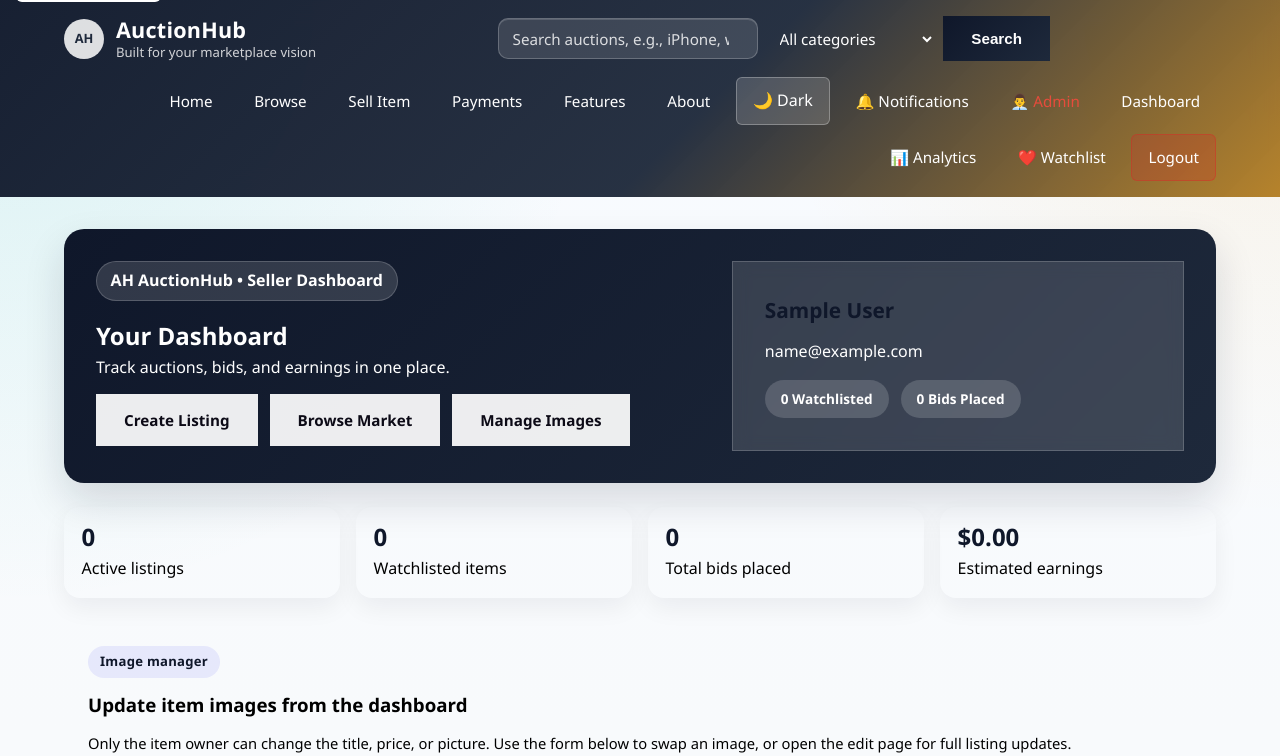
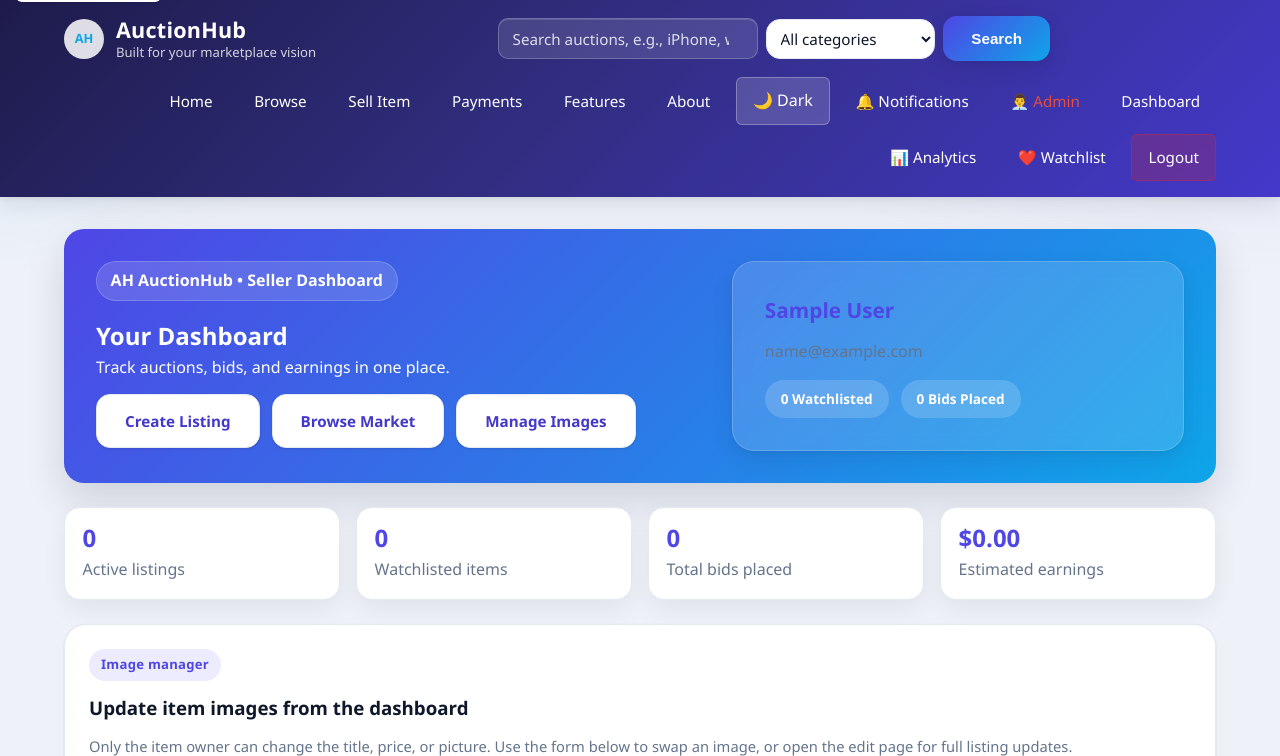
Before and after one commit to mlestiwege-maker/M4_Auction-System, a PHP site: page /auction_system/user/dashboard.php in a window 1280 px wide. Shown: the top 756 px of the page. Run offline with PHP 8.4, Linux system fonts and the light colour scheme; the visitor is signed in with stand-in values (Sample User, id 1); data that the repository does not hold is empty.

Commit message:
Visual overhaul: fix dark mode, modern palette, branded image placeholders, live countdowns
Co-Authored-By: Devin AI <158243242+devin-ai-integration[bot]@users.noreply.github.com>

```diff
--- a/assets/css/style.css
+++ b/assets/css/style.css
@@ -1,32 +1,72 @@
 /* ===== MODERN AUCTIONHUB STYLESHEET ===== */
 
 :root {
-    --primary: #0F172A;
-    --primary-dark: #0C0A16;
-    --primary-light: #1E293B;
-    --secondary: #1E293B;
-    --accent: #F59E0B;
-    --success: #10B981;
-    --danger: #EF4444;
-    --warning: #FBBF24;
-    --bg: #F8FAFC;
+    /* Brand palette */
+    --primary: #4f46e5;
+    --primary-dark: #4338ca;
+    --primary-light: #6366f1;
+    --secondary: #0ea5e9;
+    --accent: #f59e0b;
+    --accent-dark: #d97706;
+    --success: #10b981;
+    --danger: #ef4444;
+    --warning: #f59e0b;
+
+    /* Surfaces & text */
+    --bg: #eef1f8;
+    --surface: #ffffff;
+    --surface-alt: #f5f7fc;
+    --text: #0f172a;
+    --text-light: #64748b;
+    --border: #e5e9f2;
+
+    /* Shape & motion */
+    --radius: 14px;
+    --radius-sm: 10px;
+    --radius-lg: 22px;
+    --transition: all .22s cubic-bezier(.2,.7,.3,1);
+
+    /* Elevation */
+    --shadow-sm: 0 1px 2px rgba(15,23,42,.06), 0 1px 3px rgba(15,23,42,.07);
+    --shadow-md: 0 8px 22px rgba(15,23,42,.09), 0 2px 6px rgba(15,23,42,.06);
+    --shadow-lg: 0 26px 50px rgba(15,23,42,.16);
 }
 
     body[data-theme='dark'] {
-        --bg: #0F172A;
-        --surface: #111827;
-        --surface-alt: #1f2937;
-        --text: #e5e7eb;
-        --text-light: #9ca3af;
-        --border: #334155;
-        --shadow-sm: 0 2px 8px rgba(0, 0, 0, 0.35);
-        --shadow-md: 0 6px 16px rgba(0, 0, 0, 0.4);
-        --shadow-lg: 0 12px 32px rgba(0, 0, 0, 0.45);
-        --primary: #3B82F6;
-        --primary-dark: #2563EB;
-        --primary-light: #60A5FA;
-        --secondary: #1E293B;
-        --accent: #FBBF24;
+        --bg: #0b1120;
+        --surface: #141d33;
+        --surface-alt: #1c2740;
+        --text: #e8edf6;
+        --text-light: #9fb0c9;
+        --border: #2a3650;
+        --shadow-sm: 0 2px 8px rgba(0, 0, 0, 0.4);
+        --shadow-md: 0 8px 22px rgba(0, 0, 0, 0.45);
+        --shadow-lg: 0 26px 50px rgba(0, 0, 0, 0.55);
+        --primary: #818cf8;
+        --primary-dark: #6366f1;
+        --primary-light: #a5b4fc;
+        --secondary: #38bdf8;
+        --accent: #fbbf24;
+    }
+
+    /* Card surfaces that must follow the active theme */
+    body[data-theme='dark'] .hero,
+    body[data-theme='dark'] .metric-card,
+    body[data-theme='dark'] .receipt-card,
+    body[data-theme='dark'] .invoice-card,
+    body[data-theme='dark'] .quick-edit-modal-content {
+        background: linear-gradient(180deg, var(--surface), var(--surface-alt)) !important;
+        color: var(--text);
+    }
+
+    body[data-theme='dark'] .method-card,
+    body[data-theme='dark'] .option-card,
+    body[data-theme='dark'] .image-preview,
+    body[data-theme='dark'] .upload-preview,
+    body[data-theme='dark'] .media-preview,
+    body[data-theme='dark'] .btn.secondary {
+        background: var(--surface-alt) !important;
+        color: var(--text);
     }
     * {
         margin: 0;
@@ -61,9 +101,10 @@
     body {
         font-family: 'Segoe UI', Tahoma, Geneva, Verdana, sans-serif;
         background:
-            radial-gradient(circle at top left, rgba(20, 184, 166, 0.14), transparent 28%),
-            radial-gradient(circle at top right, rgba(245, 158, 11, 0.10), transparent 24%),
-            linear-gradient(180deg, #f8fbff 0%, var(--bg) 42%, var(--bg) 100%);
+            radial-gradient(1200px 600px at 100% -10%, rgba(99, 102, 241, 0.12), transparent 60%),
+            radial-gradient(1000px 520px at -10% 0%, rgba(14, 165, 233, 0.10), transparent 55%),
+            var(--bg);
+        background-attachment: fixed;
         color: var(--text);
         line-height: 1.6;
         min-height: 100vh;
@@ -71,7 +112,7 @@
 
     /* ===== HEADER & NAVIGATION ===== */
     .main-header {
-        background: linear-gradient(135deg, rgba(15, 23, 42, 0.96) 0%, rgba(30, 41, 59, 0.96) 55%, rgba(245, 158, 11, 0.9) 120%);
+        background: linear-gradient(135deg, #1e1b4b 0%, #312e81 45%, #4338ca 100%);
         -webkit-backdrop-filter: blur(12px);
         backdrop-filter: blur(12px);
         color: white;
@@ -1057,7 +1112,7 @@
     }
 
     .btn.secondary {
-        background: rgba(255,255,255,0.92);
+        background: var(--surface);
         color: var(--primary-dark);
         border: 1px solid var(--border);
         box-shadow: var(--shadow-sm);
@@ -1558,7 +1614,7 @@
 }
 
 .btn.secondary {
-    background: rgba(255,255,255,0.92);
+    background: var(--surface);
     color: var(--primary-dark);
     border: 1px solid var(--border);
     box-shadow: var(--shadow-sm);
--- a/assets/js/script.js
+++ b/assets/js/script.js
@@ -141,16 +141,22 @@ document.addEventListener('DOMContentLoaded', () => {
       const diff = endTime - new Date();
       if (diff <= 0) {
         el.textContent = 'Ended';
+        el.classList.remove('is-urgent');
         if (card) card.classList.remove('ending-soon');
         return;
       }
       const totalMinutes = Math.floor(diff / 60000);
-      const hours = Math.floor(totalMinutes / 60);
+      const days = Math.floor(totalMinutes / 1440);
+      const hours = Math.floor((totalMinutes % 1440) / 60);
       const minutes = totalMinutes % 60;
-      if (diff <= 3600000 && card) {
-        card.classList.add('ending-soon');
-      }
-      el.textContent = hours > 0 ? `${hours}h ${minutes}m left` : `${minutes}m left`;
+      const urgent = diff <= 3600000;
+      el.classList.toggle('is-urgent', urgent);
+      if (card) card.classList.toggle('ending-soon', urgent);
+      let label;
+      if (days > 0) label = `${days}d ${hours}h left`;
+      else if (hours > 0) label = `${hours}h ${minutes}m left`;
+      else label = `${minutes}m left`;
+      el.textContent = `⏳ ${label}`;
     });
   }
 
--- a/index.php
+++ b/index.php
@@ -10,6 +10,7 @@ $homeTrending = $conn->query(
      LIMIT 3"
 );
 include(__DIR__ . '/includes/header.php');
+require_once __DIR__ . '/includes/auction_helpers.php';
 ?>
 <main id="main" class="home-main">
     <section class="hero">
@@ -66,6 +67,7 @@ include(__DIR__ . '/includes/header.php');
             <?php if ($homeTrending): ?>
                 <?php while ($item = $homeTrending->fetch_assoc()): ?>
                     <article class="trending-card">
+                        <img class="trending-thumb" src="<?= htmlspecialchars(auction_item_image_url($item)) ?>" alt="<?= htmlspecialchars($item['title']) ?>" loading="lazy">
                         <h3><?= htmlspecialchars($item['title']) ?></h3>
                         <div class="trending-meta">
                             <span><?= htmlspecialchars($item['category'] ?: 'General') ?></span>
```
Also changed, not shown: other parts of assets/css/style.css (+47 -15 lines), includes/auction_helpers.php (+42 -16 lines), items/all_items.php (+3 -5 lines), assets/uploads/fallbacks/collectibles.svg (added), assets/uploads/fallbacks/electronics.svg (added), assets/uploads/fallbacks/fashion.svg (added), assets/uploads/fallbacks/home-garden.svg (added), assets/uploads/fallbacks/other.svg (added), assets/uploads/fallbacks/vehicles.svg (added).
